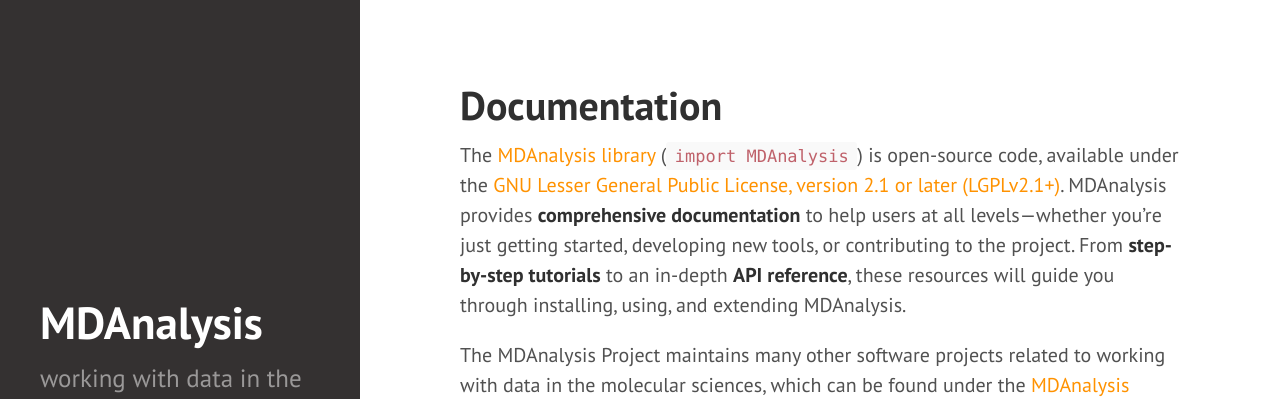
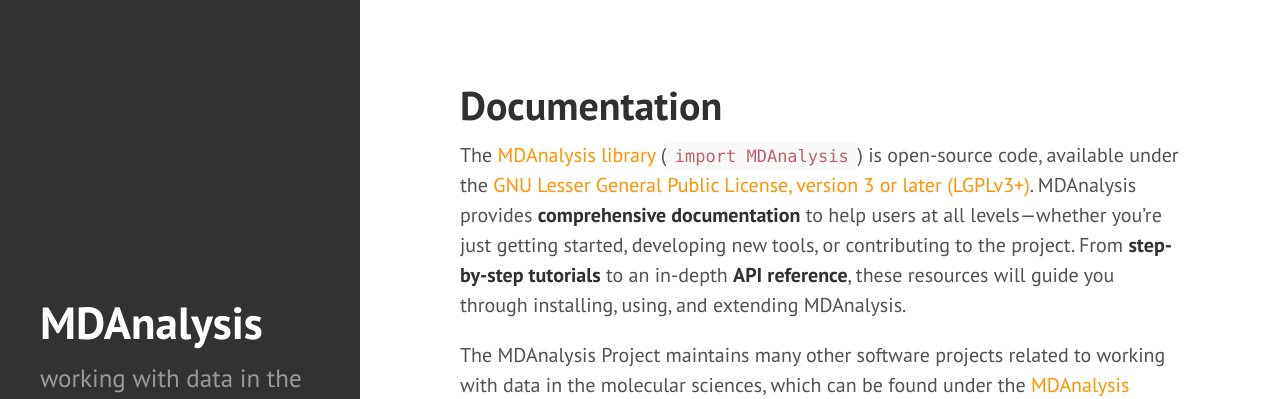
Before and after one commit to MDAnalysis/MDAnalysis.github.io, a Jekyll site: the page built from documentation.md, in a window 1280 px wide and 1205 px high. Shown: the top 399 px of the window. Built offline with Jekyll 4.4.1, drawn with Linux system fonts in a browser that asks for light colours; comment, search, counter and statistics services are not loaded.

Commit message:
address PR review comment about licence

```diff
--- a/documentation.md
+++ b/documentation.md
@@ -4,7 +4,7 @@ title: Documentation
 order: 5
 ---
 
-The [MDAnalysis library]({{ site.github.repo }}) (`import MDAnalysis`) is open-source code, available under the [GNU Lesser General Public License, version 2.1 or later (LGPLv2.1+)](https://www.gnu.org/licenses/lgpl-2.1.html). MDAnalysis provides **comprehensive documentation** to help users at all levels&mdash;whether you're just getting started, developing new tools, or contributing to the project. From **step-by-step tutorials** to an in-depth **API reference**, these resources will guide you through installing, using, and extending MDAnalysis.
+The [MDAnalysis library]({{ site.github.repo }}) (`import MDAnalysis`) is open-source code, available under the [GNU Lesser General Public License, version 3 or later (LGPLv3+)](https://www.gnu.org/licenses/lgpl-3.0.html). MDAnalysis provides **comprehensive documentation** to help users at all levels&mdash;whether you're just getting started, developing new tools, or contributing to the project. From **step-by-step tutorials** to an in-depth **API reference**, these resources will guide you through installing, using, and extending MDAnalysis.
 
 The MDAnalysis Project maintains many other software projects related to working with data in the molecular sciences, which can be found under the [MDAnalysis GitHub organization](https://github.com/MDAnalysis).
 
```
